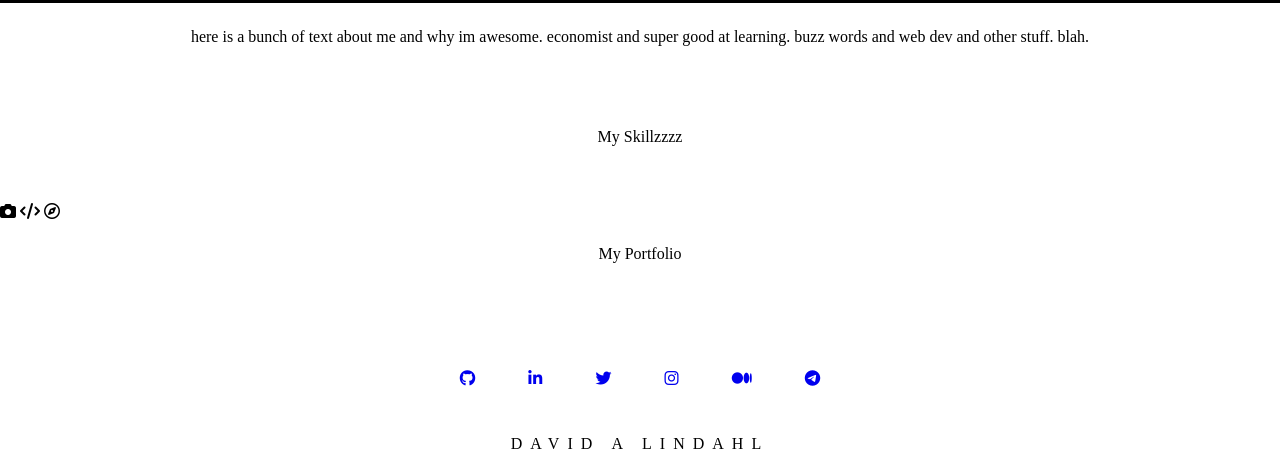
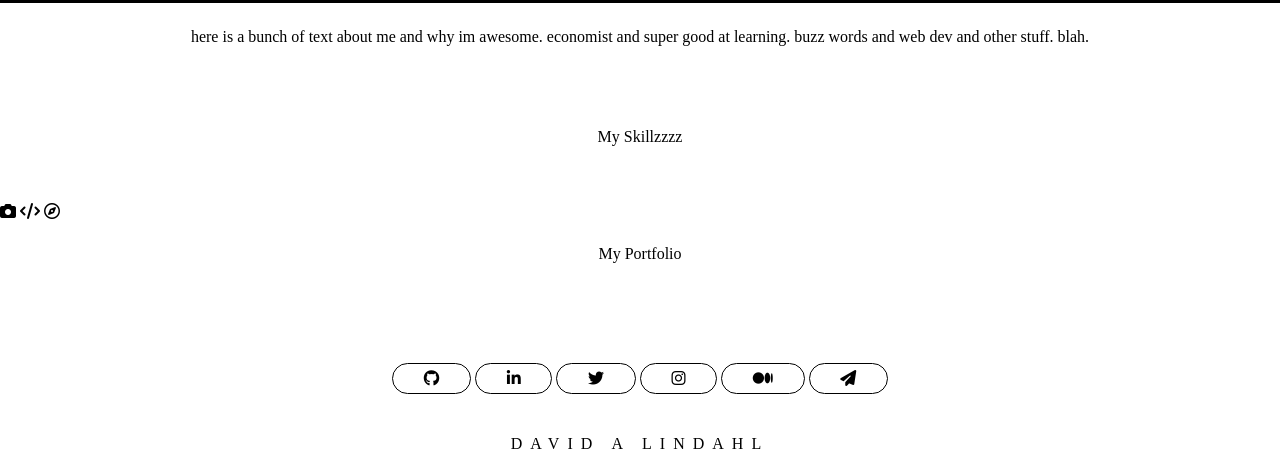
Before and after one commit to austriker27/CF-P, a plain HTML site: page index.html in a window 1280 px wide. Shown: the part 685-1137 px from the top of the page. Drawn offline with nearby package versions, Linux system fonts and the light colour scheme.

Commit message:
added borders around the social media btns

```diff
--- a/css/base.css
+++ b/css/base.css
@@ -30,9 +30,15 @@
 .socialMediaBtns {
   text-align: center;
   padding: 2% 2% 2% 2%;
+}
+
+.socialMediaBtns a {
+  border-radius: 100px;
+  border: 1px solid black;
+  color: black;
   text-decoration: none;
-  color: black;
-  border-radius: 20px;
+  padding: 0.5% 0.5% 0.5% 0.5%;
+
 }
 
 .socialMediaBtns i {
--- a/index.html
+++ b/index.html
@@ -57,7 +57,7 @@
         <a href="http://twitter.com/austriker27" target="_blank"><i class="fa fa-twitter" aria-hidden="true"></i></a>
         <a href="http://instagram.com/austriker" target="_blank"><i class="fa fa-instagram" aria-hidden="true"></i></a>
         <a href="http://medium.com/@austriker" target="_blank"><i class="fa fa-medium" aria-hidden="true"></i></a>
-        <a href="http://t.me/austriker27" target="_blank"><i class="fa fa-telegram" aria-hidden="true"></i></a>
+        <a href="http://t.me/austriker27" target="_blank"><i class="fa fa-paper-plane" aria-hidden="true"></i></a>
       </div>
       <div class="footerName">
       david a lindahl
```
